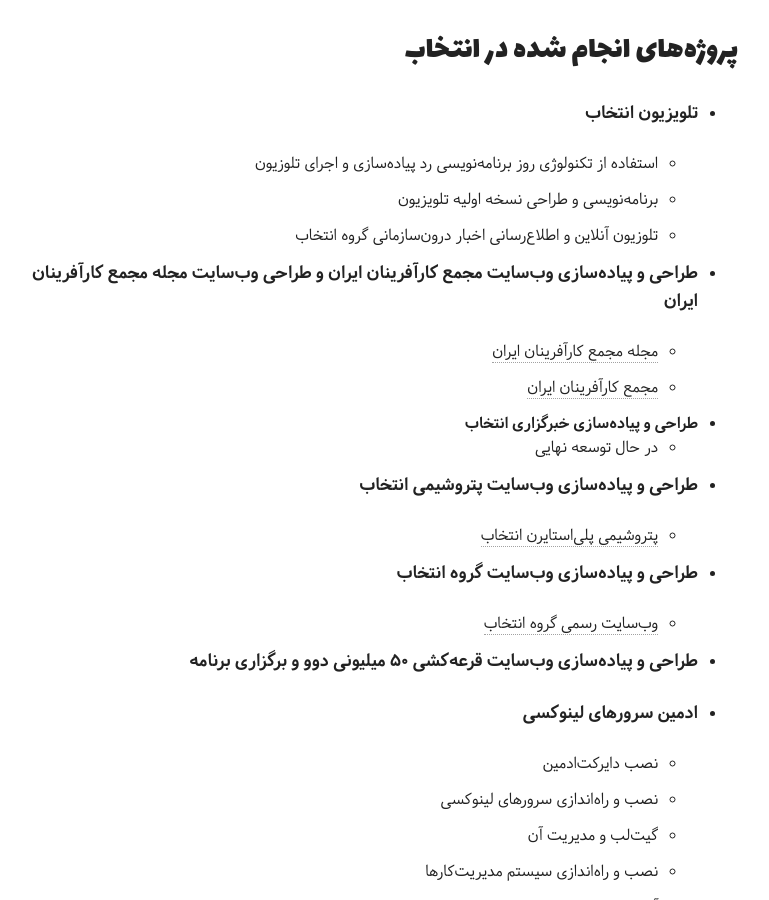
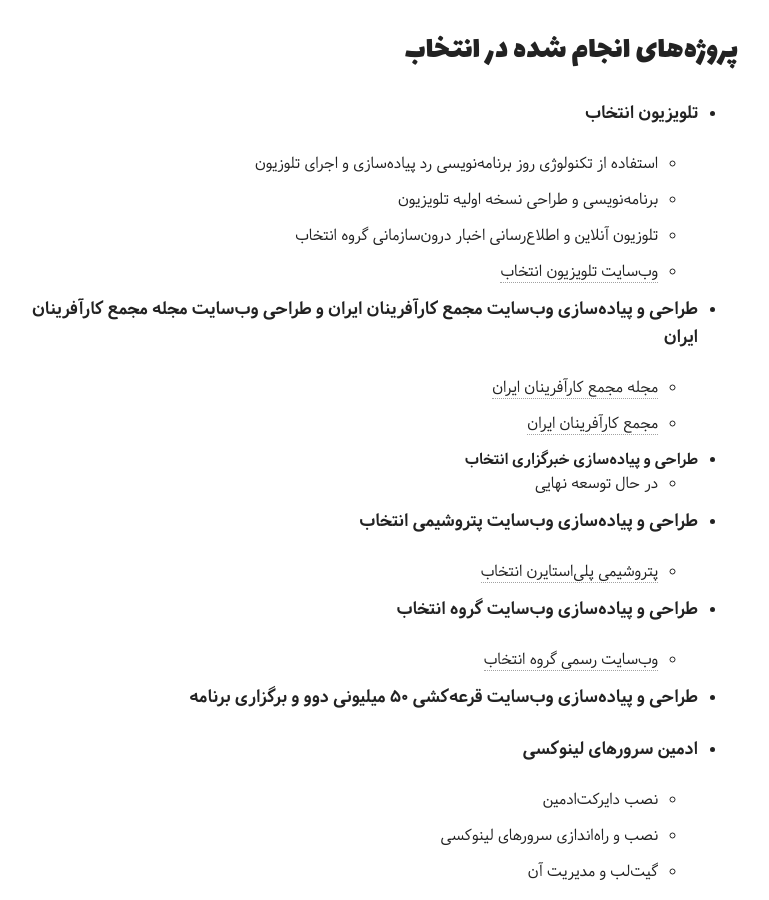
Before and after one commit to pooya-golchian/farsi, a Jekyll site: the page built from projects/index.md, in a window 1280 px wide and 900 px high, scrolled down 623 px. Shown: the whole window, without its empty margins (256-1025 px from the left). Built offline with Jekyll 4.4.1, drawn with Linux system fonts in a browser that asks for light colours; nearby versions of some CDN libraries.

Commit message:
add tv url

```diff
--- a/projects/index.md
+++ b/projects/index.md
@@ -19,6 +19,7 @@
   - استفاده از تکنولوژی روز برنامه‌نویسی رد پیاده‌سازی و اجرای تلوزیون
   - برنامه‌نویسی و طراحی نسخه اولیه تلویزیون
   - تلوزیون آنلاین و اطلاع‌رسانی اخبار درون‌سازمانی گروه انتخاب
+  - [وب‌سایت تلویزیون انتخاب](http://tv.entekhab.capital)
 
 * **طراحی و پیاده‌سازی وب‌سایت مجمع کار‌آفرینان ایران و طراحی وب‌سایت مجله مجمع کار‌آفرینان ایران**
 
```
